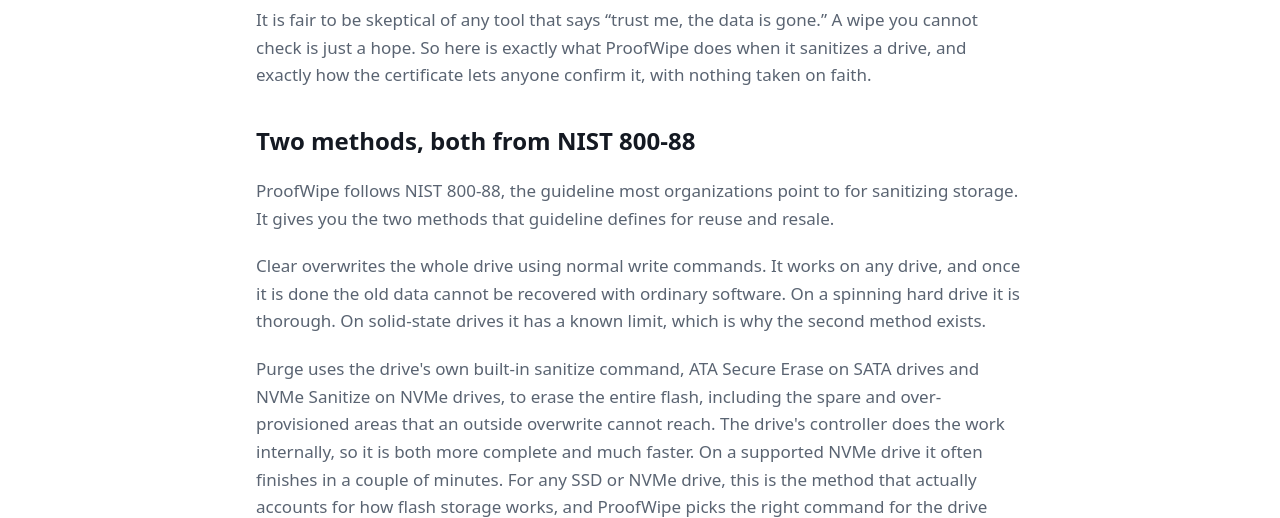
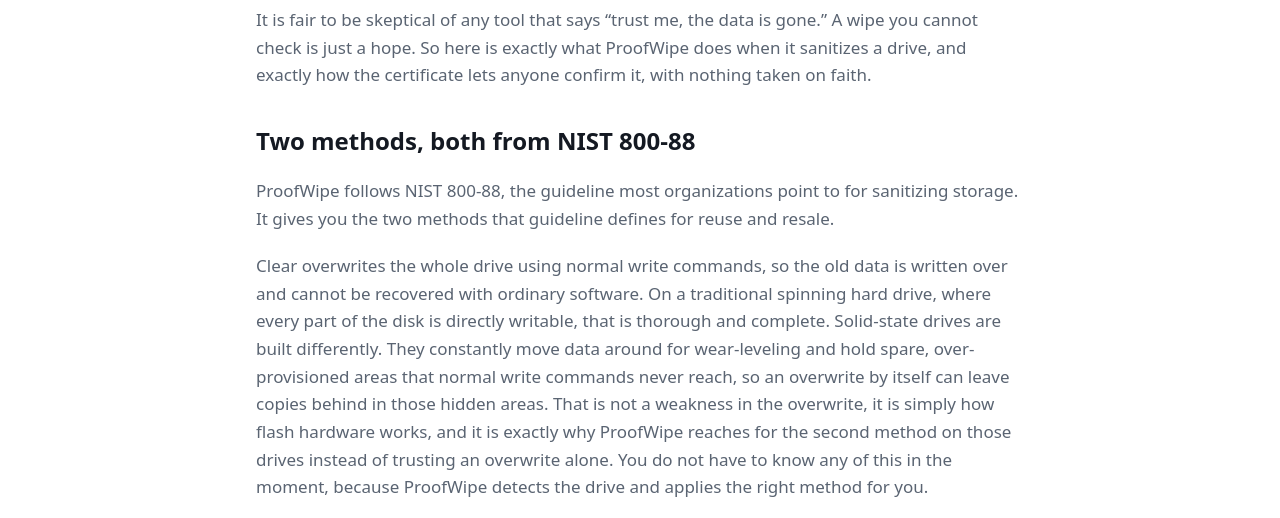
Before and after one commit to VictoriaBnB/proofwipe-site, an Astro site: page /how-it-works in a window 1280 px wide. Shown: the part 279-797 px from the top of the page. Built offline with nearby package versions, Linux system fonts and the light colour scheme; Astro itself is replaced by a stand-in of ours.

Commit message:
how-it-works: expand the Clear paragraph (SSD spare-area nuance)
Owner-provided rewrite of the 'Clear: overwrite the drive' paragraph:
explains why an overwrite can miss flash spare / over-provisioned areas
and that ProofWipe picks the right method automatically. No em dashes.
Applied to the page and its content/articles/ source.

```diff
--- a/content/articles/proofwipe-how-it-works.md
+++ b/content/articles/proofwipe-how-it-works.md
@@ -6,7 +6,7 @@ It is fair to be skeptical of any tool that says "trust me, the data is gone." A
 
 ProofWipe follows NIST 800-88, the guideline most organizations point to for sanitizing storage. It gives you the two methods that guideline defines for reuse and resale.
 
-Clear overwrites the whole drive using normal write commands. It works on any drive, and once it is done the old data cannot be recovered with ordinary software. On a spinning hard drive it is thorough. On solid-state drives it has a known limit, which is why the second method exists.
+Clear overwrites the whole drive using normal write commands, so the old data is written over and cannot be recovered with ordinary software. On a traditional spinning hard drive, where every part of the disk is directly writable, that is thorough and complete. Solid-state drives are built differently. They constantly move data around for wear-leveling and hold spare, over-provisioned areas that normal write commands never reach, so an overwrite by itself can leave copies behind in those hidden areas. That is not a weakness in the overwrite, it is simply how flash hardware works, and it is exactly why ProofWipe reaches for the second method on those drives instead of trusting an overwrite alone. You do not have to know any of this in the moment, because ProofWipe detects the drive and applies the right method for you.
 
 Purge uses the drive's own built-in sanitize command, ATA Secure Erase on SATA drives and NVMe Sanitize on NVMe drives, to erase the entire flash, including the spare and over-provisioned areas that an outside overwrite cannot reach. The drive's controller does the work internally, so it is both more complete and much faster. On a supported NVMe drive it often finishes in a couple of minutes. For any SSD or NVMe drive, this is the method that actually accounts for how flash storage works, and ProofWipe picks the right command for the drive automatically.
 
--- a/src/pages/how-it-works.astro
+++ b/src/pages/how-it-works.astro
@@ -87,10 +87,16 @@ const jsonLd = {
           storage. It gives you the two methods that guideline defines for reuse and resale.
         </p>
         <p>
-          Clear overwrites the whole drive using normal write commands. It works on any drive, and
-          once it is done the old data cannot be recovered with ordinary software. On a spinning
-          hard drive it is thorough. On solid-state drives it has a known limit, which is why the
-          second method exists.
+          Clear overwrites the whole drive using normal write commands, so the old data is written
+          over and cannot be recovered with ordinary software. On a traditional spinning hard
+          drive, where every part of the disk is directly writable, that is thorough and complete.
+          Solid-state drives are built differently. They constantly move data around for
+          wear-leveling and hold spare, over-provisioned areas that normal write commands never
+          reach, so an overwrite by itself can leave copies behind in those hidden areas. That is
+          not a weakness in the overwrite, it is simply how flash hardware works, and it is
+          exactly why ProofWipe reaches for the second method on those drives instead of trusting
+          an overwrite alone. You do not have to know any of this in the moment, because ProofWipe
+          detects the drive and applies the right method for you.
         </p>
         <p>
           Purge uses the drive's own built-in sanitize command, ATA Secure Erase on SATA drives and
```
